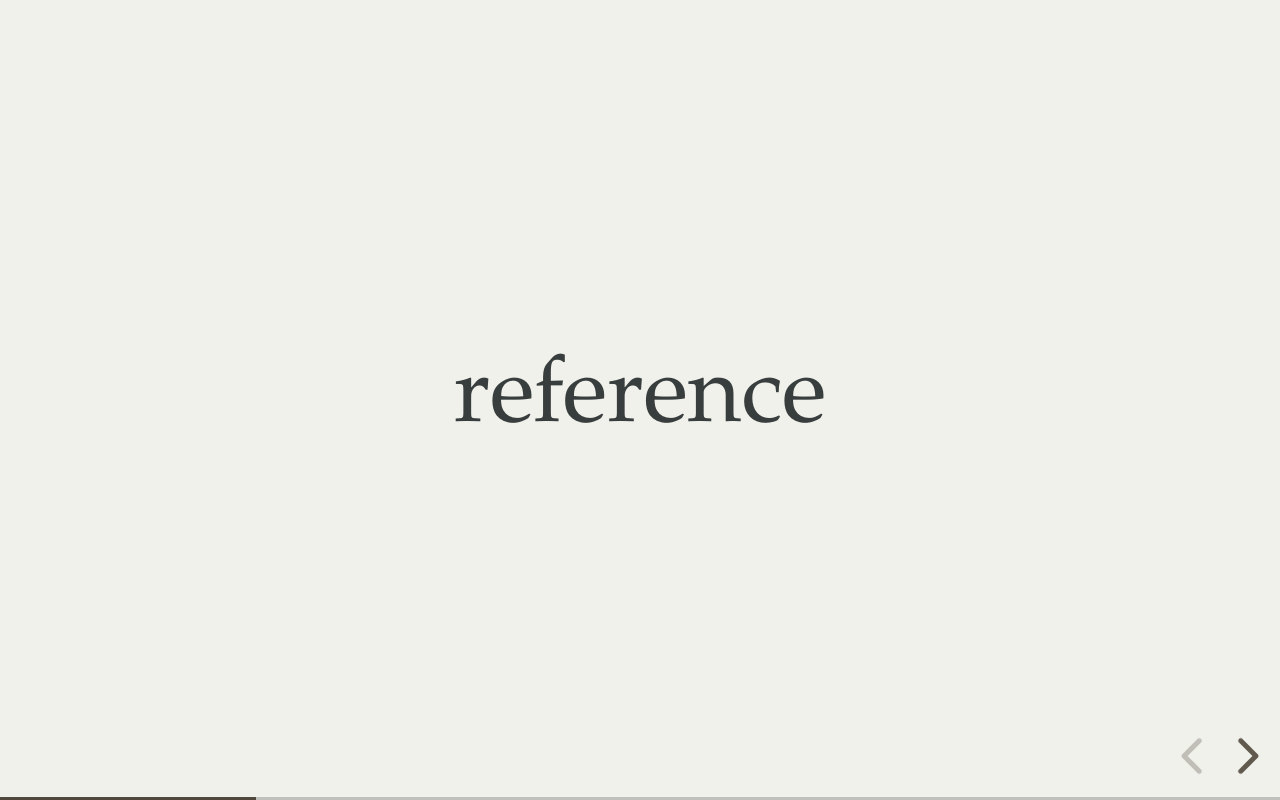
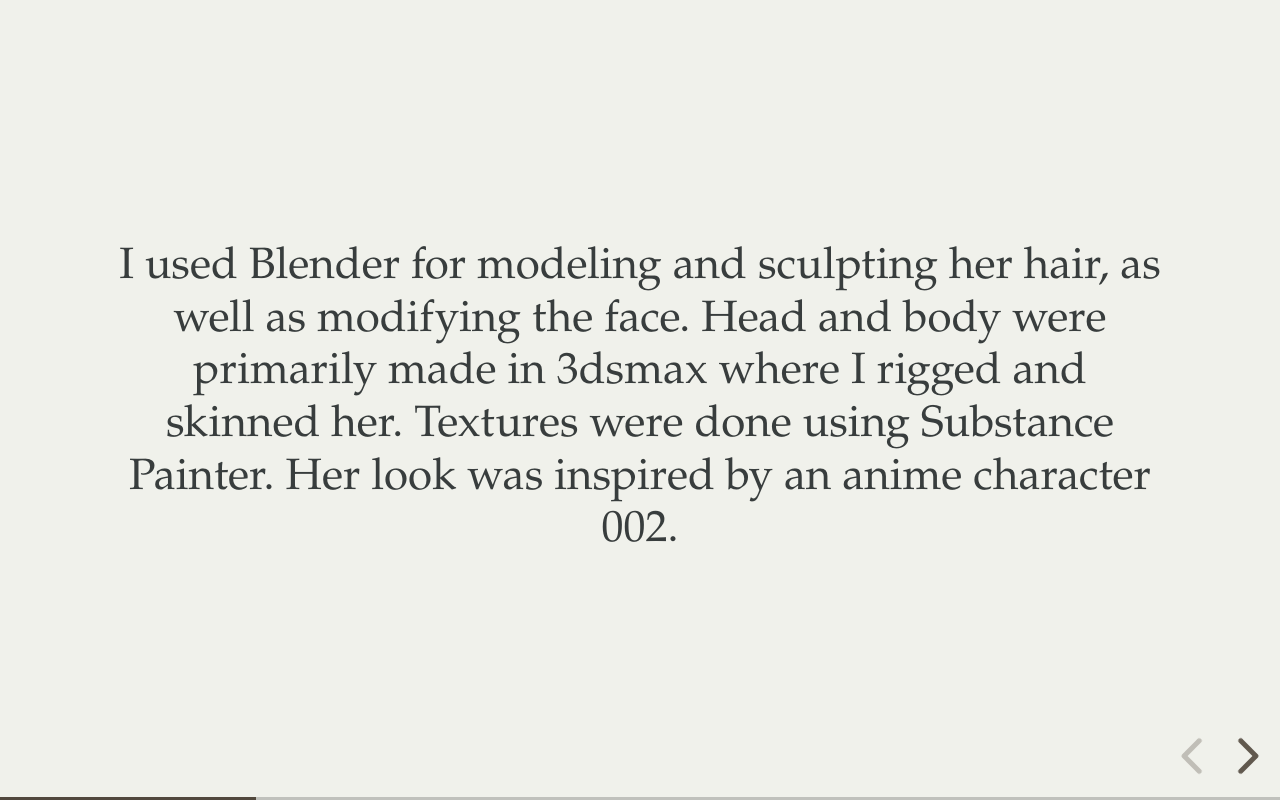
Before and after one commit to heehee757/Stylized-character, a website: page index.html in a window 1280 px wide. Both pictures are taken after a click on the button "next slide". Drawn offline with nearby package versions, Linux system fonts and the light colour scheme; files that its build step writes are made by us from their sources.

Commit message:
Update index.html

```diff
--- a/index.html
+++ b/index.html
@@ -20,7 +20,7 @@
 					<h1 class="mume-header" id="victorian-house">Stylized character</h1>
 
 					</section><section lineno="3" class="slide " data-line="3" data-h="1" data-v="0">
-					<h2 class="mume-header" id="reference">reference</h2>
+					<h4 class="mume-header" id="reference">I used Blender for modeling and sculpting her hair, as well as modifying the face. Head and body were primarily made in 3dsmax where I rigged and skinned her. Textures were done using Substance Painter. Her look was inspired by an anime character 002.</h4>
 
 					</section><section lineno="5" class="slide " data-line="5" data-h="2" data-v="0">
 					</section><section lineno="7" class="slide " data-line="7" data-h="3" data-v="0">
```
